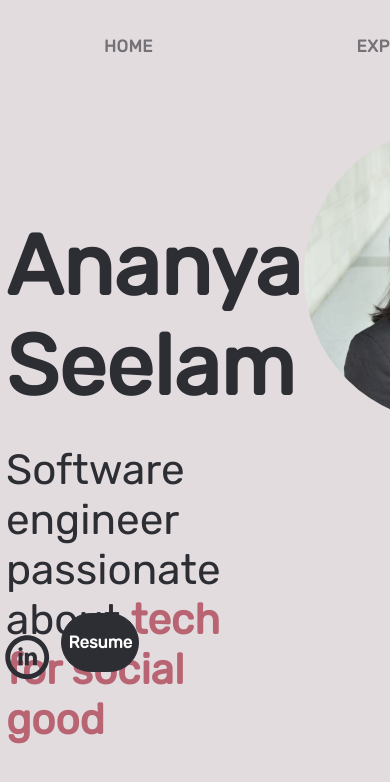
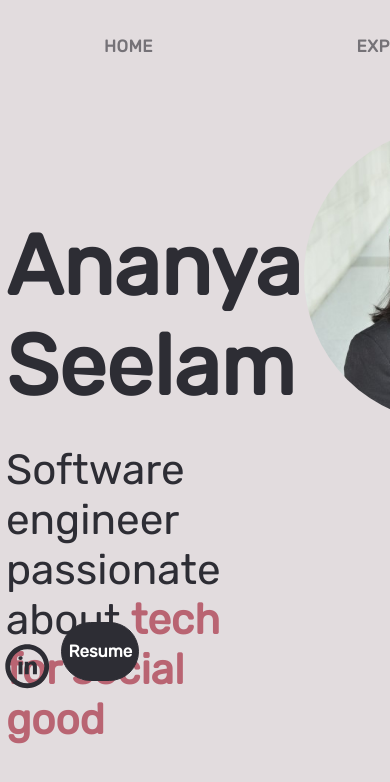
Before and after one commit to ananyaseelam/ananyaseelam.github.io, a React (Create React App) app: page / in a window 390 px wide. Shown: the top 782 px of the page. Built offline with nearby package versions, Linux system fonts and the light colour scheme.

Commit message:
adding margin for buttons"

```diff
--- a/src/pages/Page.css
+++ b/src/pages/Page.css
@@ -248,7 +248,7 @@
   display: flex;
   flex-direction: row;
   margin-left:2%;
-  margin-top: 2%;
+  margin-top: 5%;
 
 }
 
```
